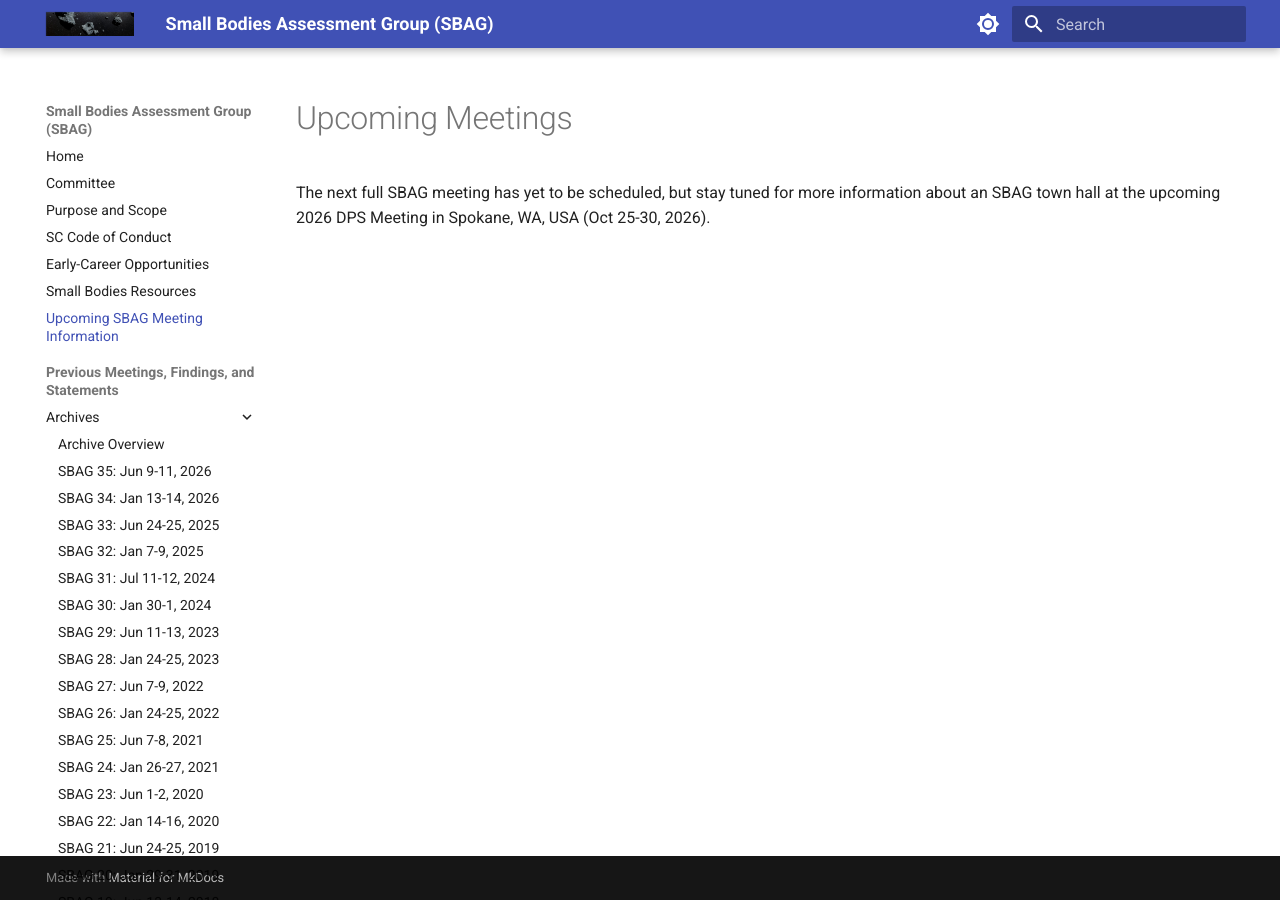
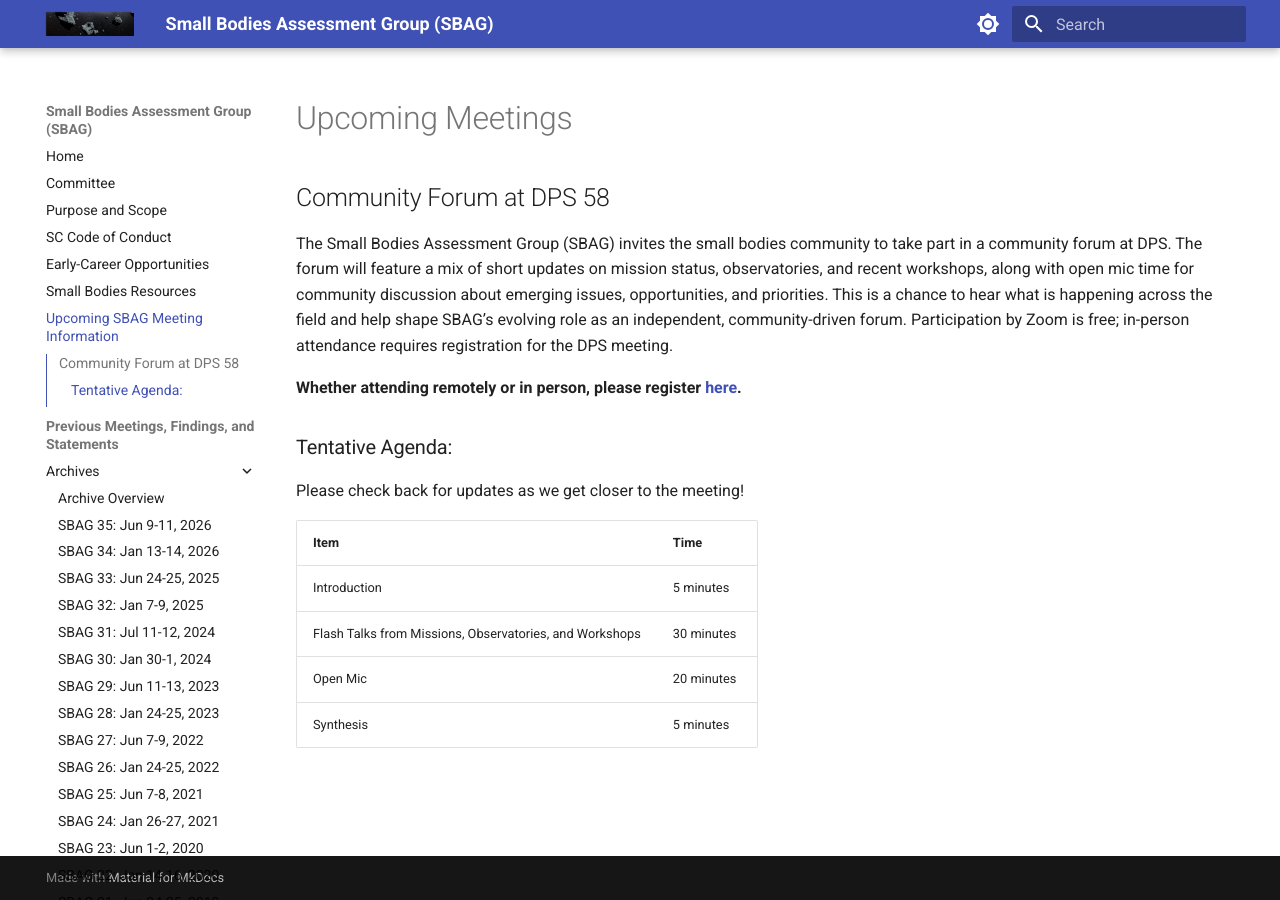
Before and after one commit to SmallBodiesAssessmentGroup/SBAG-Website, an MkDocs documentation site: the page built from docs/meetings/index.md, in a window 1280 px wide. Built offline with MkDocs 1.6.1 and Material for MkDocs 9.7.7, drawn with Linux system fonts in a browser that asks for light colours.

Commit message:
add dps community forum registration

```diff
--- a/docs/meetings/index.md
+++ b/docs/meetings/index.md
@@ -1,3 +1,17 @@
 # Upcoming Meetings
 
-The next full SBAG meeting has yet to be scheduled, but stay tuned for more information about an SBAG town hall at the upcoming 2026 DPS Meeting in Spokane, WA, USA (Oct 25-30, 2026).
+## Community Forum at DPS 58
+
+The Small Bodies Assessment Group (SBAG) invites the small bodies community to take part in a community forum at DPS. The forum will feature a mix of short updates on mission status, observatories, and recent workshops, along with open mic time for community discussion about emerging issues, opportunities, and priorities. This is a chance to hear what is happening across the field and help shape SBAG’s evolving role as an independent, community-driven forum. Participation by Zoom is free; in-person attendance requires registration for the DPS meeting.
+
+**Whether attending remotely or in person, please register [here](https://forms.gle/hod9s1uAbgCGGn5W9).**
+
+### Tentative Agenda:
+Please check back for updates as we get closer to the meeting!
+
+| Item | Time |
+|------|------|
+| Introduction | 5 minutes |
+| Flash Talks from Missions, Observatories, and Workshops | 30 minutes |
+| Open Mic | 20 minutes |
+| Synthesis | 5 minutes |
```
